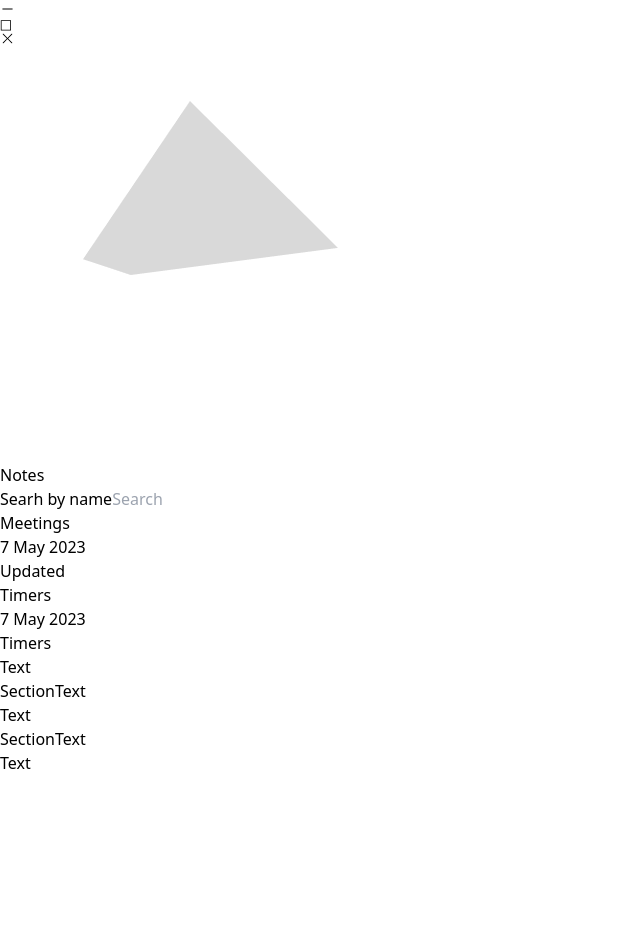
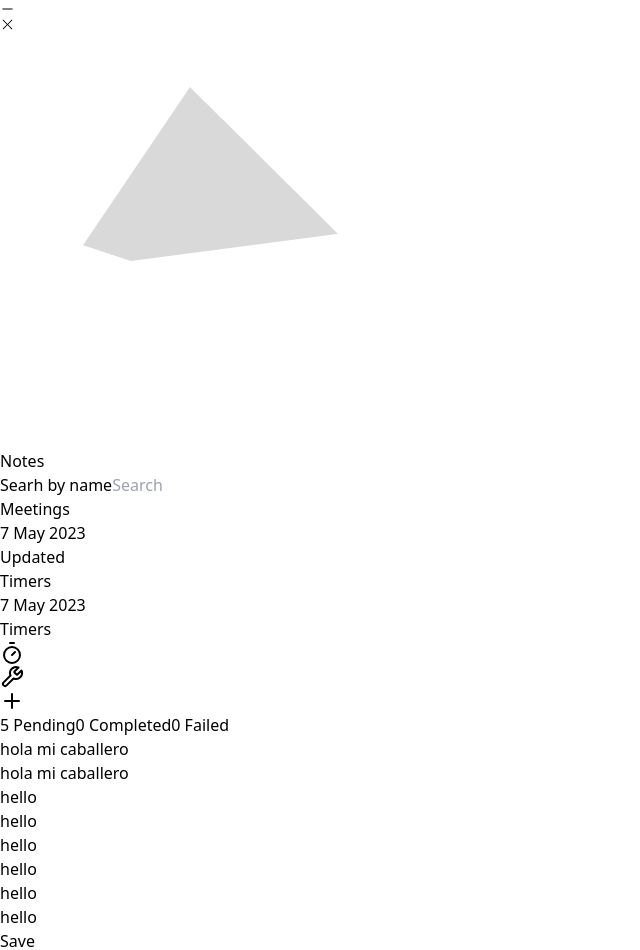
Before and after one commit to Jeedug/rosales-manager, a React (Vite) app: page / in a window 1280 px wide. Shown: the top 950 px of the page, without its empty margins (0-640 px from the left). Before the commit the page ends 800 px from the top, so only its background shows below. Built offline with nearby package versions, Linux system fonts and the light colour scheme.

Commit message:
RenderNotes component added

```diff
--- a/package.json
+++ b/package.json
@@ -22,6 +22,7 @@
     "clsx": "^2.1.1",
     "framer-motion": "^11.1.7",
     "lucide-react": "^0.378.0",
+    "raw-loader": "^4.0.2",
     "react": "^18.2.0",
     "react-dom": "^18.2.0",
     "react-router-dom": "^6.23.0",
--- a/src/components/layouts/MainLayout.jsx
+++ b/src/components/layouts/MainLayout.jsx
@@ -11,7 +11,7 @@ export default function MainLayout({ children }) {
     <div
       draggable="false"
       // onContextMenu={handleContextDisable}
-      className="bg-white overflow-hidden  cursor-default rounded-xl h-screen w-full text-gray-600 font-medium flex flex-row items-center justify-center select-none border border-gray-200"
+      className="bg-white overflow-hidden cursor-default rounded-xl h-screen w-full text-gray-600 font-medium flex flex-row items-center justify-center select-none"
     >
       <TittleBarStyle />
       {children}
--- a/src/components/menubar/MenuBar.jsx
+++ b/src/components/menubar/MenuBar.jsx
@@ -47,12 +47,12 @@ export default function MenuBar() {
             >
               <MinimizeWindow />
             </div>
-            <div
+            {/* <div
               onClick={handleToggleWindow}
               className="p-2 px-4 from-transparent to-transparent bg-gradient-to-b hover:from-gray-300/10 hover:to-gray-300/25 rounded-tr-xl flex items-center rounded-lg"
             >
               <ToggleWindow />
-            </div>
+            </div> */}
             <div
               onClick={handleCloseWindow}
               className="p-2 px-4 from-transparent to-transparent bg-gradient-to-b hover:from-gray-300/10 hover:to-gray-300/25 rounded-tr-xl flex items-center rounded-lg"
--- a/src/components/paper/PaperMain.jsx
+++ b/src/components/paper/PaperMain.jsx
@@ -1,40 +1,102 @@
+import { Plus, Timer, Wrench } from "lucide-react";
 import React from "react";
+import RenderData from "./RenderData";
+
+const data = [
+  {
+    type: "row",
+    data: [
+      {
+        type: "title",
+        text: "hola mi caballero",
+        timer: null,
+        status: "pending",
+      },
+      {
+        type: "title",
+        text: "hola mi caballero",
+        timer: null,
+        status: "pending",
+      }
+    ]
+  },
+  {
+    type: "column",
+    data: [
+      {
+        type: "title",
+        text: "hello",
+        timer: null,
+        status: "pending",
+      },
+      {
+        type: "paragraph",
+        text: "hello",
+        timer: null,
+        status: "pending",
+      },{
+        type: "title",
+        text: "hello",
+        timer: null,
+        status: "pending",
+      }
+    ],
+  },
+  {
+    type: "column",
+    data: [
+      {
+        type: "title",
+        text: "hello",
+        timer: null,
+        status: "pending",
+      },
+      {
+        type: "paragraph",
+        text: "hello",
+        timer: null,
+        status: "pending",
+      },{
+        type: "paragraph",
+        text: "hello",
+        timer: null,
+        status: "pending",
+      }
+    ],
+  },
+
+]
 
 export default function PaperMain() {
+
+
+
   return (
-    <div className="h-full w-full px-3 gap-2 flex flex-col rounded-xl mr-3 mb-[5000px] text-[13px] font-light pt-16">
-      <span className="text-[24px] font-semibold ">Timers</span>
+    <div className="flex flex-col w-full">
+      <div className="h-full w-full px-4 gap-2 flex flex-col rounded-xl mr-3 text-[13px] font-light pt-16 transition">
+        <div className="flex flex-row justify-between items-center ">
+          <span className="text-[24px] font-semibold leading-6">Timers</span>
 
-      <div className="text-[13px] flex flex-col w-full font-medium text-gray-500">
-        <span className="w-full items-center flex border border-t-transparent border-r-transparent border-l-transparent py-1 flex-row gap-2">
-          Text
-          <div className="w-[18px] h-[18px] rounded-full border-2" />
-        </span>
+          <div className="flex flex-row gap-1">
+            <Timer className="w-[32px] h-[32px] rounded-full p-2 hover:bg-gray-50 cursor-pointer hover:text-black transition text-gray-400" />
+            <Wrench className="w-[32px] h-[32px] rounded-full p-2 hover:bg-gray-50 cursor-pointer hover:text-black transition text-gray-400" />
+            <Plus className="w-[32px] h-[32px] rounded-full p-2 hover:bg-gray-50 cursor-pointer hover:text-black transition text-gray-400" />
+          </div>
+        </div>
 
-        <span className="w-full gap-5 items-center border-t-transparent flex border border-r-transparent border-l-transparent py-1 flex-row">
-          <div className="flex flex-col">
-            <span className="font-semibold text-[16px] text-black">Section</span>
-            <span className="w-full items-center flex bordere border-t-transparent border-r-transparent border-l-transparent py-1 flex-row gap-2">
-              Text
-              <div className="w-[18px] h-[18px] rounded-full border-2" />
-            </span>
-            <span className="w-full items-center flex bordere border-t-transparent border-r-transparent border-l-transparent py-1 flex-row gap-2">
-              Text
-              <div className="w-[18px] h-[18px] rounded-full border-2" />
-            </span>
-          </div>
-          <div className="flex flex-col">
-            <span className="font-semibold text-[16px] text-black">Section</span>
-            <span className="w-full items-center flex bordere border-t-transparent border-r-transparent border-l-transparent py-1 flex-row gap-2">
-              Text
-              <div className="w-[18px] h-[18px] rounded-full border-2" />
-            </span>
-            <span className="w-full items-center flex bordere border-t-transparent border-r-transparent border-l-transparent py-1 flex-row gap-2">
-              Text
-              <div className="w-[18px] h-[18px] rounded-full border-2" />
-            </span>
-          </div>
-        </span>
+        <div className="flex flex-row gap-3">
+          <span className="font-medium">5 Pending</span>
+          <span className="font-medium">0 Completed</span>
+          <span className="font-medium">0 Failed</span>
+        </div>
+
+        <RenderData data={data} />
+      </div>
+
+      <div className="flex flex-row gap-3 w-full py-2 border items-center px-5 justify-end border-l-transparent border-r-transparent bottom-0 relative">
+        <button className="bg-blue-400/40 text-white font-normal px-6 text-[14px] py-2 rounded-full">
+          Save
+        </button>
       </div>
     </div>
   );
--- a/src/components/paper/PaperNav.jsx
+++ b/src/components/paper/PaperNav.jsx
@@ -2,7 +2,7 @@ import React from "react";
 
 export default function PaperNav() {
   return (
-    <div className="w-[200px] pb-10 bg-gray-50 shadow-sm h-full border-[0.5px] border-gray-100 border-t-transparent border-l-transparent focus:bg-gray-100 flex flex-col relative transition hover:translate-x-0 duration-200  -translate-x-[80%]e pt-12">
+    <div className="w-[150px] pb-10 bg-gray-50 shadow-sm h-full border-2 border-gray-100 border-t-transparent border-l-transparent focus:bg-gray-100 flex flex-col relative transition hover:translate-x-0 duration-200  -translate-x-[95%]e pt-12">
       <div className=" font-medium px-2 mb-2 flex flex-col ">
         <div className="text-[24px]">Notes</div>
         <span className="text-[12px] text-gray-500 font-normal py-1">
@@ -16,7 +16,7 @@ export default function PaperNav() {
         />
       </div>
       <div className="flex flex-col overflow-x-hidden">
-        <div className="flex flex-col px-3 font-medium text-[14px]  border-t-transparent border-r-transparent py-1 hover:bg-gray-50 transition cursor-pointer border-l-transparent">
+        <div className="flex flex-col px-3 font-medium text-[14px]  border-t-transparent border-r-transparent py-1 hover:bg-gray-100 transition cursor-pointer border-l-transparent">
           <div className="text-[15px] font-semibold">Meetings</div>
           <div className="flex flex-row justify-between ">
             <div className="text-[11px] font-medium text-gray-400">
@@ -25,7 +25,7 @@ export default function PaperNav() {
             <div className="text-[11px] font-light text-gray-400">Updated</div>
           </div>
         </div>
-        <div className="flex flex-col bg-gray-300 px-3 font-medium text-[14px] border-t-transparent border-r-transparent py-1 hover:bg-gray-50 transition cursor-pointer border-l-transparent">
+        <div className="flex flex-col bg-gray-300 px-3 font-medium text-[14px] border-t-transparent border-r-transparent py-1 hover:bg-gray-50e transition cursor-pointer border-l-transparent">
           <div className="text-[15px] font-semibold">Timers</div>
           <div className="text-[11px] font-medium text-gray-400">
             7 May 2023
--- /dev/null
+++ b/src/components/paper/RenderData.jsx
@@ -0,0 +1,83 @@
+import React from "react";
+import { Timer } from "lucide-react";
+
+function getStatusIcon(status) {
+  switch (status) {
+    case "pending":
+      return <div className="w-[18px] h-[18px] rounded-full border-2 cursor-pointer" />;
+    case "completed":
+      return (
+        <div className="w-[18px] h-[18px] rounded-full border-2 flex items-center justify-center cursor-pointer">
+          ✓
+        </div>
+      );
+    case "failed":
+      return (
+        <div className="w-[18px] h-[18px] rounded-full border-2 flex items-center justify-center cursor-pointer">
+          ✗
+        </div>
+      );
+    default:
+      return null;
+  }
+}
+
+function Paragraph({ colIndex, colData }) {
+  return (
+    <div key={colIndex} className="w-full items-center flex border flex-row gap-2 leading-1">
+      <span className="font-semibold text-[11px] ">
+        {colData.text}
+      </span>
+      {getStatusIcon(colData.status)}
+    </div>
+  );
+}
+
+function Title({ colIndex, colData }) {
+  return (
+    <div key={colIndex} className="flex flex-col ">
+      <div className="w-full items-center flex flex-row gap-2 border">
+        <span className="font-semibold text-[14px] text-black leading-0">
+          {colData.text}
+        </span>
+        {getStatusIcon(colData.status)}
+      </div>
+    </div>
+  );
+}
+
+export default function RenderData({ data }) {
+  return (
+    <div className="text-[11px] flex flex-col w-full font-medium text-gray-800 border h-[300px] border-l-transparent border-r-transparent border-b-transparent overflow-y-auto">
+      {data.map((item, rowIndex) => {
+        if (item.type === "row") {
+          return item.data.map((rowData, colIndex) => (
+            <div
+              key={`${rowIndex}-${colIndex}`}
+              className="w-full items-center flex border border-gray-200/50 border-b-transparent border-t-transparent border-r-transparent border-l-transparent  flex-row gap-2"
+            >
+              {rowData.text}
+              {getStatusIcon(rowData.status)}
+            </div>
+          ));
+        } else if (item.type === "column") {
+          return (
+            <div
+              key={rowIndex}
+              className="w-full gap-5 border-bt-transparent flex border border-r-transparent border-l-transparent flex-col"
+            >
+              <div className="flex flex-col border pr-2 gap-0">
+                {item.data.map((colData, colIndex) => (
+                  colData.type === "title"
+                    ? <Title key={colIndex} colData={colData} colIndex={colIndex} />
+                    : <Paragraph key={colIndex} colData={colData} colIndex={colIndex} />
+                ))}
+              </div>
+            </div>
+          );
+        }
+        return null;
+      })}
+    </div>
+  );
+}
```
Also changed, not shown: src-tauri/tauri.conf.json (+3 -5 lines), src/services/parseData.jsx (added, +24 -0 lines), 2 other files (tests, documents, lock files or other folders).
